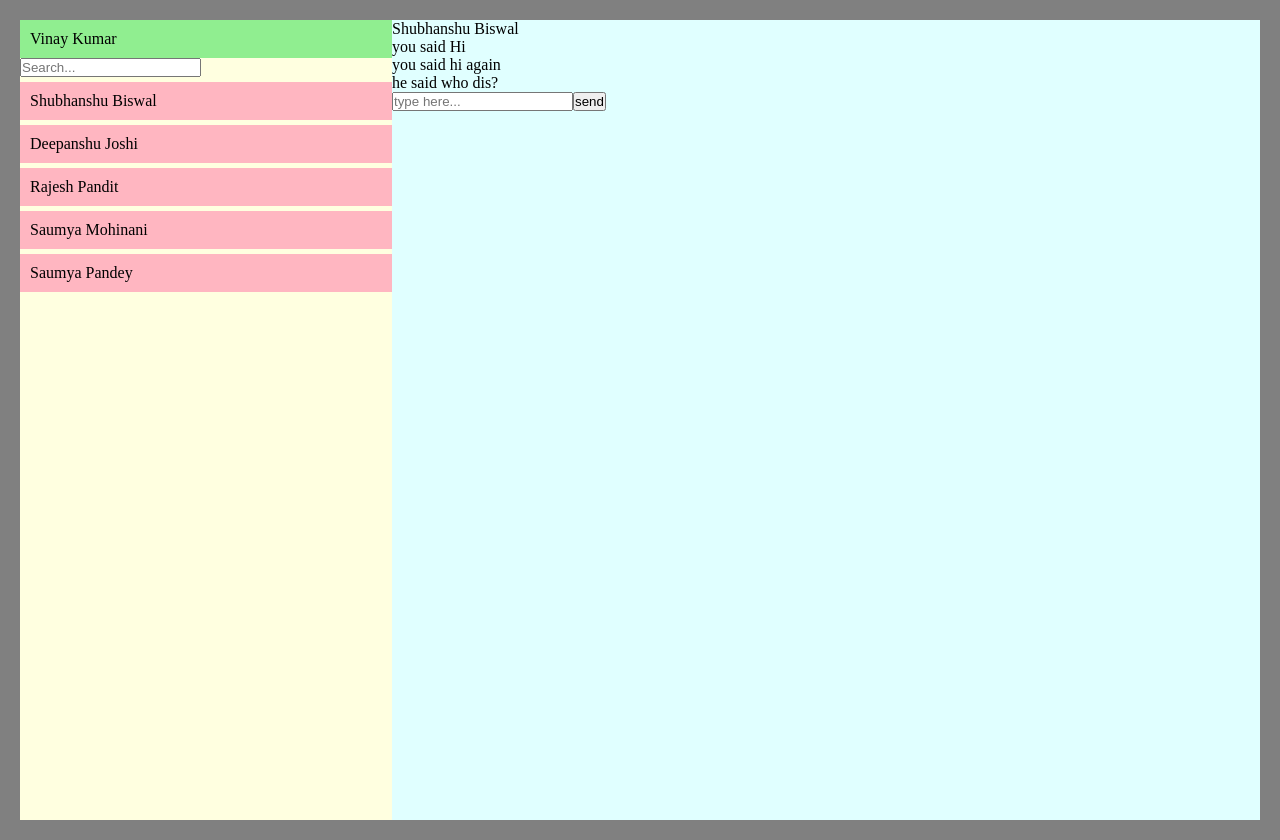
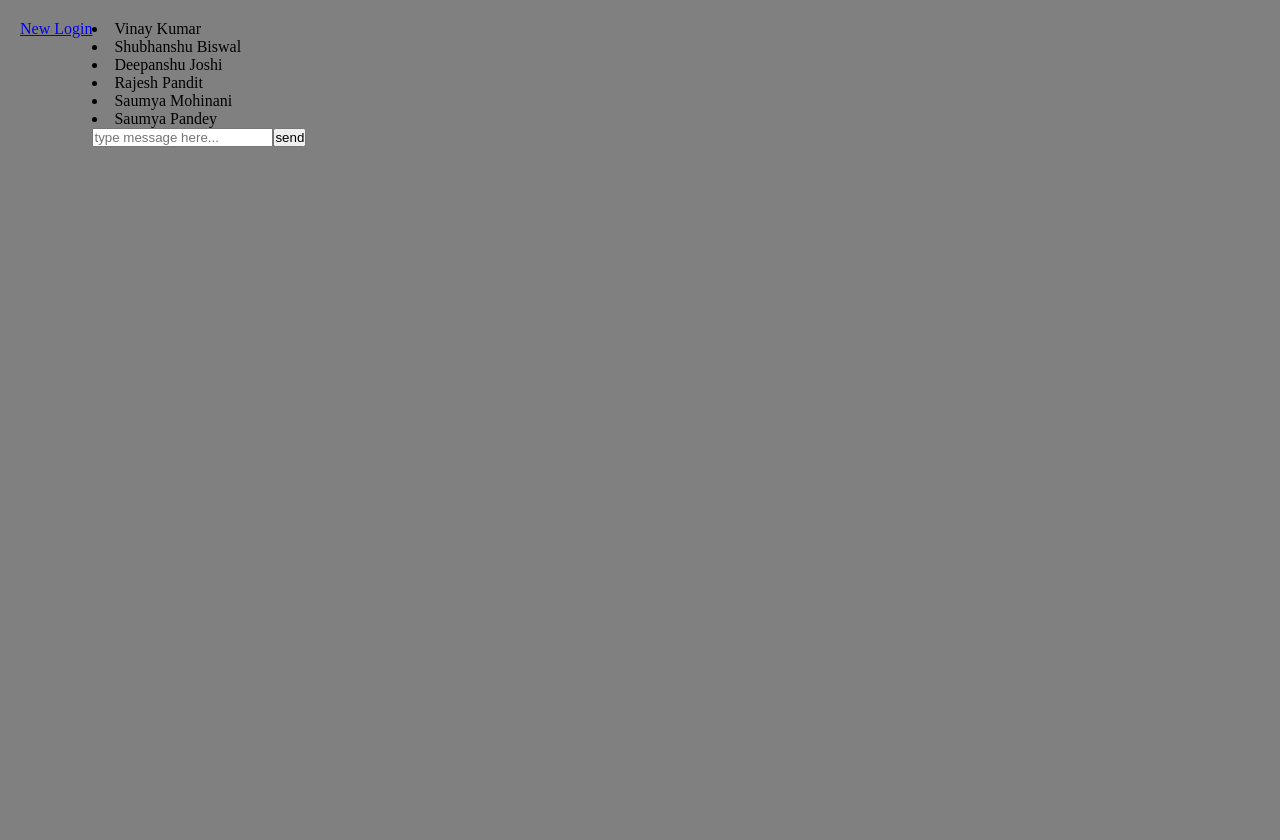
Before and after one commit to foolhardy21/chat-app, a React (Create React App) app: page /newconvo in a window 1280 px wide. Built offline with nearby package versions, Linux system fonts and the light colour scheme.

Commit message:
start new conversation

```diff
--- a/package.json
+++ b/package.json
@@ -8,6 +8,7 @@
     "@testing-library/user-event": "^12.8.3",
     "react": "^17.0.2",
     "react-dom": "^17.0.2",
+    "react-router-dom": "^5.2.0",
     "react-scripts": "4.0.3",
     "web-vitals": "^1.1.2"
   },
--- a/src/App.js
+++ b/src/App.js
@@ -1,14 +1,34 @@
 import React from 'react'
+import { BrowserRouter as Router, Switch, Link, Route } from 'react-router-dom';
 import Info from './components/InfoPanel/InfoPanel';
 import ConversationView from './components/Conversation/Conversation';
+import AllUsers from './components/NewLogin/NewLogin'
+import NewConversation from './components/NewConversation/NewConversation';
+
 import styles from './App.module.css'
 
 const App= () => {
 
       return (
         <div className={styles.main_container}>
-          <Info />
-          <ConversationView />
+          <Router>
+            <Link to='/users'>
+              <div>New Login</div>
+            </Link>
+            <Switch>
+              <Route exact path='/'>
+                <Info />
+                <ConversationView />
+              </Route>
+              <Route path='/users'>
+                <AllUsers />
+              </Route>
+              <Route path='/newconvo'>
+                <NewConversation />
+              </Route>
+            </Switch>
+
+          </Router>
         </div>
       )
 }
--- a/src/components/FriendsList/FriendsList.js
+++ b/src/components/FriendsList/FriendsList.js
@@ -1,4 +1,5 @@
 import React, { useContext } from 'react'
+import { Link } from 'react-router-dom'
 import { AppContext } from '../../context'
 import Friend from '../Friend/Friend'
 
@@ -14,6 +15,9 @@ const FriendsList = () => {
             type='text'
             onChange={findFriends}
             />
+            <Link to='/newconvo'>
+                <button>New</button>
+            </Link>
 
             {
                 friends.map( (friend) => {
--- /dev/null
+++ b/src/components/NewConversation/NewConversation.js
@@ -0,0 +1,22 @@
+import React, { useContext } from 'react'
+import { AppContext } from '../../context'
+
+const NewConversation = () => {
+    const { messagetext, updateMessageText, allUsers, setNewFriend, addNewConvo } = useContext(AppContext)
+
+    return (
+        <div>
+            {
+                allUsers.map((user) => {
+                    return <li key={user.id} onClick={() => setNewFriend(user.id)}>{user.name}</li>
+                })
+            }
+            <form onSubmit={addNewConvo}>
+                <input value={messagetext} onChange={updateMessageText} type='text' placeholder='type message here...' />
+                <input type='submit' value='send' />
+            </form>
+        </div>
+    )
+}
+
+export default NewConversation
--- /dev/null
+++ b/src/components/NewLogin/NewLogin.js
@@ -0,0 +1,19 @@
+import React, { useContext } from 'react'
+import { Link } from 'react-router-dom'
+import { AppContext } from '../../context'
+
+const AllUsers = () => {
+    const { allUsers } = useContext(AppContext)
+    return (
+        <Link to='/'>
+            <div>
+                {
+                    allUsers.map((user) => {
+                        return <li key={user.id}>{user.name}</li>
+                    })
+                }
+            </div>
+        </Link>
+    )
+}
+export default AllUsers
--- a/src/context.js
+++ b/src/context.js
@@ -7,7 +7,7 @@ const AppContext = React.createContext()
 const AppProvider = ({children}) => {
 
     const initialiseFriendsArray = () => {
-        return users.filter( (item, index) => {
+        return allUsers.filter( (item) => {
             if ( currentUser.friends.indexOf( item.id ) !== -1 ) {
                 return item
             } else {
@@ -16,7 +16,7 @@ const AppProvider = ({children}) => {
         })
     }
     const initialiseConversationArray = (user1, user2) => {
-        let newconvo = conversations.filter(convo => {
+        let newconvo = allMessages.filter(convo => {
             if( (convo.sender_id === user1 && convo.reciever_id === user2)
                     || (convo.sender_id === user2 && convo.reciever_id === user1) ) {
                 return convo
@@ -26,6 +26,8 @@ const AppProvider = ({children}) => {
         })
         return newconvo
     }
+    const [allUsers, setAllUsers] = useState(users)
+    const [allMessages, setAllMessages] = useState(conversations)
     const [currentUser, setCurrentUser] = useState( users[0] )
     const [friends, setAllFriends] = useState( initialiseFriendsArray() )
     const [currentFriend, setCurrentFriend] = useState( users[1] )
@@ -35,6 +37,9 @@ const AppProvider = ({children}) => {
     useEffect(() => {
         setMessages(initialiseConversationArray(currentUser.id, currentFriend.id))
     },[currentFriend, currentUser])
+    useEffect(() => {
+        setAllFriends(initialiseFriendsArray())
+    },[allUsers])
 
     const changeFriend = ( id ) => {
         const newfriend = friends.filter( friend => friend.id === id )
@@ -52,21 +57,39 @@ const AppProvider = ({children}) => {
     }
     const sendMessage = (e) => {
         e.preventDefault()
-        setMessages([...messages,{
+        const newmessage =  {
             sender_id: currentUser.id,
             reciever_id: currentFriend.id,
             text: messagetext,
             time: new Date(),
-        }])
+        }
+        setMessages([...messages,newmessage])
+        setAllMessages([...allMessages,newmessage])
         setMessageText('')
 
     }
     const updateMessageText = (e) => {
         setMessageText(e.target.value)
     }
+    const setNewFriend = (id) => {
+        const newfriend = allUsers.filter( friend => friend.id === id )
+        setCurrentFriend( ...newfriend )
+    }
+    const addNewConvo = (e) => {
+        sendMessage(e)
+
+        const newallUsers = allUsers.map(user => {
+            if(user.id === currentUser.id) {
+                user.friends.push(currentFriend.id)
+            }
+            return user
+        })
+        setAllUsers([...newallUsers])
+    }
     return (
         <AppContext.Provider
         value = {{
+            allUsers,
             currentUser,
             friends,
             currentFriend,
@@ -77,6 +100,8 @@ const AppProvider = ({children}) => {
             sendMessage,
             setMessageText,
             updateMessageText,
+            setNewFriend,
+            addNewConvo,
         }}
         >
             {children}
--- a/src/data/userdata.js
+++ b/src/data/userdata.js
@@ -4,7 +4,7 @@ const users = [
         id: 0,
         name: 'Vinay Kumar',
         friends: [
-            1,2,3,4,5
+            1,3
         ]
     },
     {
```
Also changed, not shown: src/components/NewLogin/NewLogin.module.css (added), 1 other file (tests, documents, lock files or other folders).
